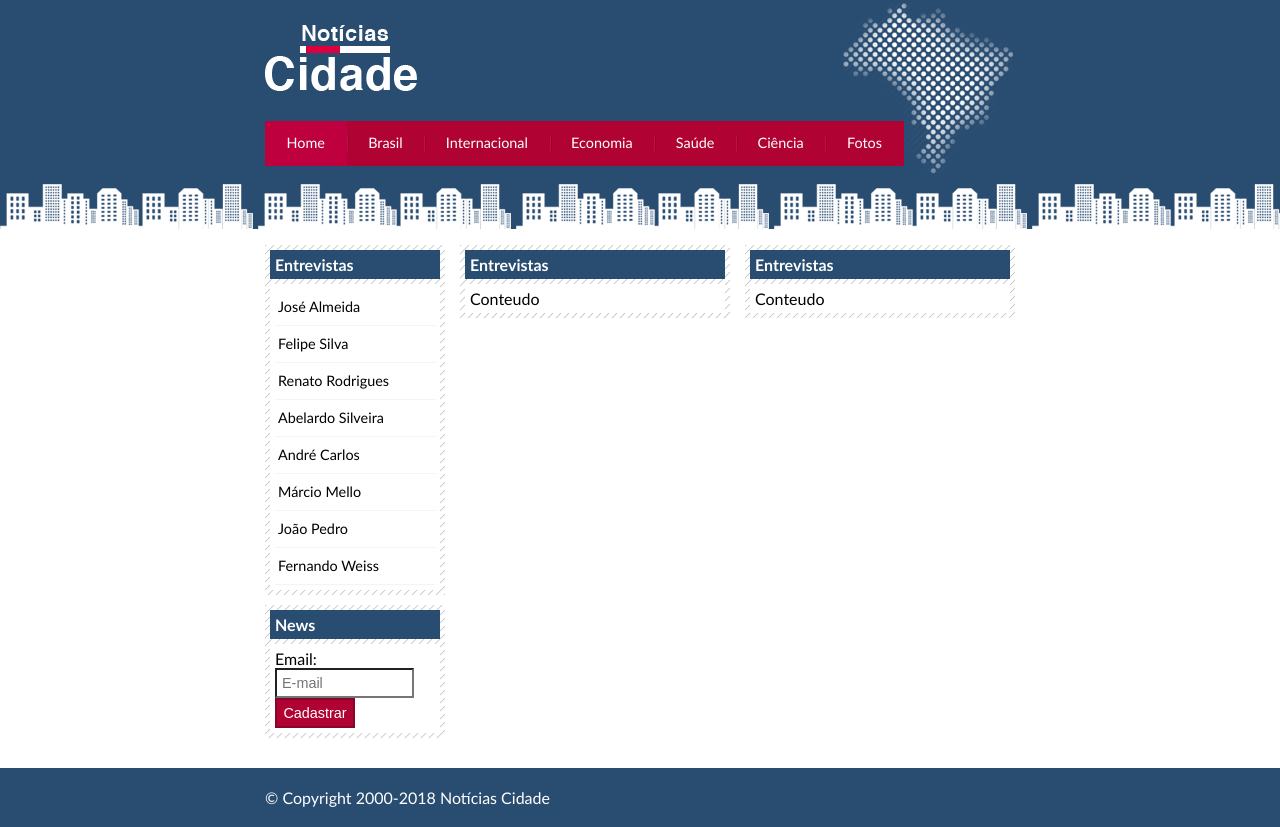
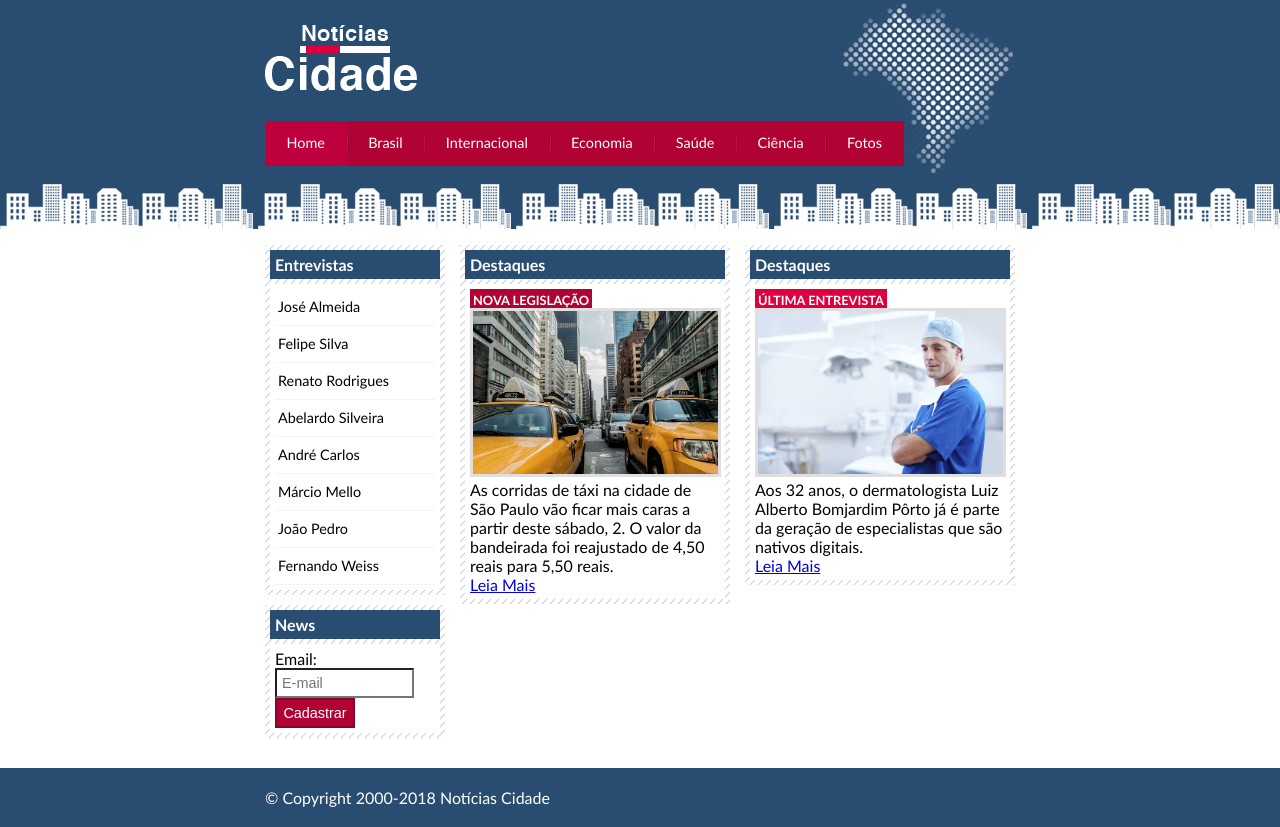
Before and after one commit to davidmello04/site-noticia-cidade, a plain HTML site: page index.html in a window 1280 px wide. Drawn offline with Linux system fonts and the light colour scheme.

Commit message:
Adicionei conteúdos na área Destaques e Entrevista

```diff
--- a/css/estilo.css
+++ b/css/estilo.css
@@ -171,6 +171,34 @@ input.submit {
   border: 2px solid #870529;
 }
 
+/*Formatando Imagens*/
+img {
+  border: 2px solid #dfdfdf;
+}
+
+img.imagem-principal {
+  width: 98%;
+  border: 3px solid #dfdfdf;
+}
+
+/*Formatando cabeçalhos*/
+h3 {
+  text-transform: uppercase;
+  display: inline;
+  font-size: 0.8em;
+  padding: 3px;
+}
+
+.destaque h3 {
+  background: #b10333;
+  color: #fff;
+}
+
+.entrevista h3 {
+  background: #de003e;
+  color: #fff;
+}
+
 /* Rodape*/
 #container-rodape {
   background: #294c71;
--- a/index.html
+++ b/index.html
@@ -43,15 +43,45 @@
       <!-- início Conteúdo -->
       <div id="conteudo">
         <div id="primario">
-          <div class="caixa">
-            <h2>Entrevistas</h2>
-            <div class="caixa-conteudo">Conteudo<br /></div>
+          <div class="caixa destaque">
+            <h2>Destaques</h2>
+            <div class="caixa-conteudo">
+              <h3>Nova Legislação</h3>
+              <img
+                class="imagem-principal"
+                src="imagens/taxi.jpg"
+                width="100%"
+              />
+              <p>
+                As corridas de táxi na cidade de São Paulo vão ficar mais caras
+                a partir deste sábado, 2. O valor da bandeirada foi reajustado
+                de 4,50 reais para 5,50 reais.
+              </p>
+              <a
+                href="https://veja.abril.com.br/economia/taxi-na-cidade-de-sao-paulo-fica-22-mais-caro-a-partir-deste-sabado/"
+                >Leia Mais</a
+              >
+            </div>
           </div>
         </div>
         <div id="secundario">
-          <div class="caixa">
-            <h2>Entrevistas</h2>
-            <div class="caixa-conteudo">Conteudo<br /></div>
+          <div class="caixa entrevista">
+            <h2>Destaques</h2>
+            <div class="caixa-conteudo">
+              <h3>Última Entrevista</h3>
+              <img
+                class="imagem-principal"
+                src="imagens/doutor.jpg"
+                width="100%"
+              />
+              <p>
+                Aos 32 anos, o dermatologista Luiz Alberto Bomjardim Pôrto já é
+                parte da geração de especialistas que são nativos digitais.
+              </p>
+              <a href="https://drluizporto.com.br/medicoeradigital/"
+                >Leia Mais</a
+              >
+            </div>
           </div>
         </div>
         <!-- início Lateral -->
```
